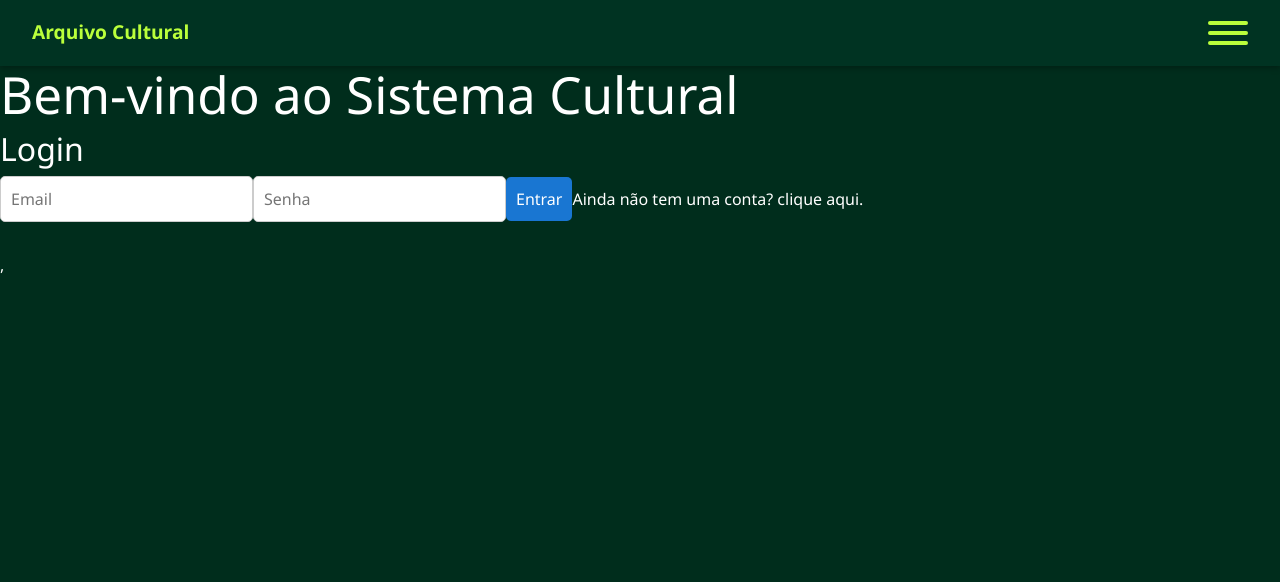
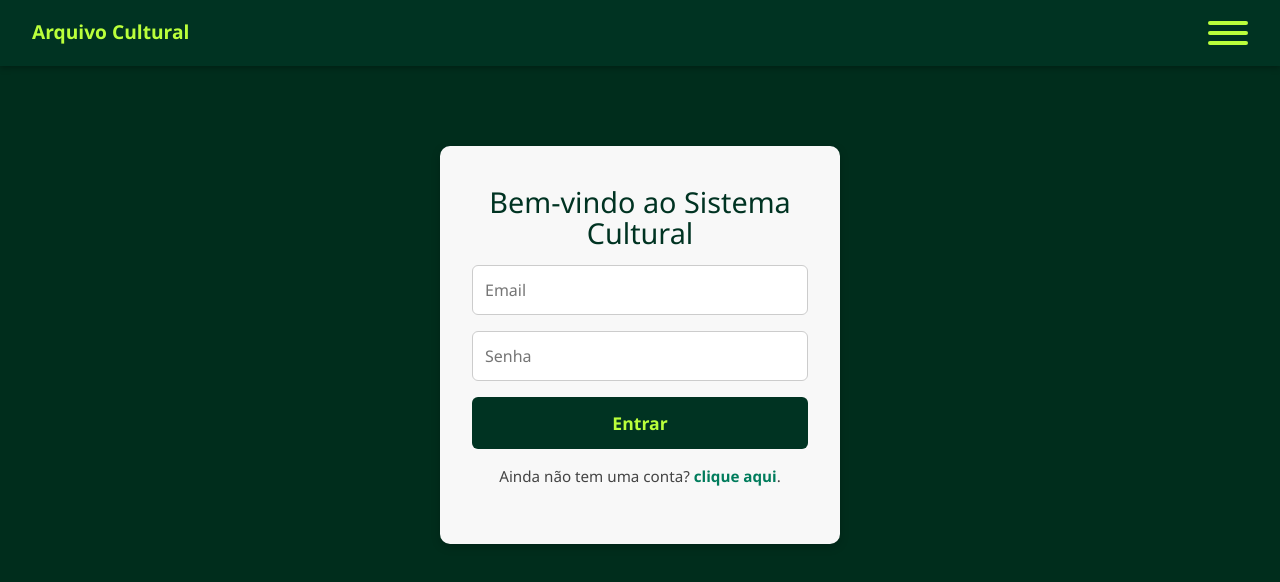
Before and after one commit to VitorHugodeOliv/Projeto_de_extensao, a React app in the folder frontend/: page /login in a window 1280 px wide. Shown: the top 582 px of the page. Built offline with nearby package versions, Linux system fonts and the light colour scheme; the HTML template or start-up script is replaced by a standard one.

Commit message:
mais css

```diff
--- a/frontend/src/components/Login.tsx
+++ b/frontend/src/components/Login.tsx
@@ -2,6 +2,7 @@ import React, { useState } from "react";
 import axios from "axios";
 import api from "../apis/apiAxios"
 import { useNavigate } from "react-router";
+import "./css/cssLogin.css"
 
 interface Props {
   setToken: (token: string | null) => void;
@@ -49,14 +50,29 @@ const Login: React.FC<Props> = ({ setToken }) => {
     navigate("/registro")
   }
 
-  return (
-    <div>
-      <h2>Login</h2>
-      <input type="email" placeholder="Email" value={email} onChange={e => setEmail(e.target.value)} />
-      <input type="password" placeholder="Senha" value={senha} onChange={e => setSenha(e.target.value)} />
+ return (
+    <div className="login-container">
+      <h1>Bem-vindo ao Sistema Cultural</h1>
+      <input
+        type="email"
+        placeholder="Email"
+        value={email}
+        onChange={e => setEmail(e.target.value)}
+      />
+      <input
+        type="password"
+        placeholder="Senha"
+        value={senha}
+        onChange={e => setSenha(e.target.value)}
+      />
+
       <button onClick={handleLogin}>Entrar</button>
-      <text onClick={handleRegister}>Ainda não tem uma conta? clique aqui.</text>
-      <p>{mensagem}</p>
+
+      <p className="register-link" onClick={handleRegister}>
+        Ainda não tem uma conta? <span>clique aqui</span>.
+      </p>
+
+      {mensagem && <p className="mensagem">{mensagem}</p>}
     </div>
   );
 };
--- a/frontend/src/components/Register.tsx
+++ b/frontend/src/components/Register.tsx
@@ -16,6 +16,7 @@ const Register: React.FC<Props> = ({ setToken }) => {
   const [apelido, setApelido] = useState("");
   const [areaArtistica, setAreaArtistica] = useState("");
   const [mensagem, setMensagem] = useState("");
+  const [isErro, setIsErro] = useState(false);
 
   const handleRegister = async () => {
     const emailRegex = /^[^\s@]+@[^\s@]+\.[^\s@]+$/;
@@ -47,9 +48,10 @@ const Register: React.FC<Props> = ({ setToken }) => {
       });
 
       setMensagem(res.data.message);
+      setIsErro(false);
 
-       const accessToken = res.data.access_token;
-       const refreshToken = res.data.refresh_token;
+      const accessToken = res.data.access_token;
+      const refreshToken = res.data.refresh_token;
 
 
       if (accessToken) {
@@ -63,6 +65,7 @@ const Register: React.FC<Props> = ({ setToken }) => {
       } else {
         setMensagem("Erro desconhecido");
       }
+      setIsErro(true);
     }
   };
 
@@ -115,7 +118,14 @@ const Register: React.FC<Props> = ({ setToken }) => {
       />
 
       <button onClick={handleRegister}>Cadastrar</button>
-      <p>{mensagem}</p>
+      {mensagem && (
+        <p
+          className={`show ${isErro ? "erro" : "sucesso"}`}
+        >
+          {isErro ? "✔️ " : "⚠️ "}
+          {mensagem}
+        </p>
+      )}
     </div>
   );
 };
--- /dev/null
+++ b/frontend/src/components/css/cssLogin.css
@@ -0,0 +1,90 @@
+.login-container {
+  max-width: 400px;
+  margin: 5rem auto;
+  background-color: #f8f8f8;
+  border-radius: 10px;
+  box-shadow: 0 3px 10px rgba(0, 0, 0, 0.2);
+  padding: 2.5rem 2rem;
+  color: #222;
+  text-align: center;
+}
+
+.login-container h1 {
+  color: #003322;
+  font-size: 1.8rem;
+  margin-bottom: 1rem;
+}
+
+.login-container h2 {
+  color: #005c3c;
+  font-size: 1.4rem;
+  margin-bottom: 1.5rem;
+}
+
+.login-container input {
+  width: 100%;
+  display: block;
+  margin-bottom: 1rem;
+  padding: 0.75rem;
+  border-radius: 6px;
+  border: 1px solid #ccc;
+  font-size: 1rem;
+  transition: border-color 0.2s ease, box-shadow 0.2s ease;
+}
+
+.login-container input:focus {
+  border-color: #00a86b;
+  box-shadow: 0 0 5px rgba(0, 168, 107, 0.4);
+  outline: none;
+}
+
+.login-container button {
+  width: 100%;
+  padding: 0.8rem;
+  font-size: 1.1rem;
+  font-weight: bold;
+  background-color: #003322;
+  color: #baff3b;
+  border: none;
+  border-radius: 6px;
+  cursor: pointer;
+  transition: background-color 0.3s ease, transform 0.2s ease;
+}
+
+.login-container button:hover {
+  background-color: #005c3c;
+  transform: scale(1.02);
+}
+
+.register-link {
+  margin-top: 1rem;
+  font-size: 0.95rem;
+  color: #444;
+  cursor: pointer;
+}
+
+.register-link span {
+  color: #007c5c;
+  font-weight: bold;
+}
+
+.register-link:hover span {
+  text-decoration: underline;
+}
+
+.mensagem {
+  margin-top: 1rem;
+  padding: 0.6rem;
+  border-radius: 6px;
+  background-color: #eef;
+  color: #003322;
+  font-weight: 500;
+  border: 1px solid #ccd;
+}
+
+@media (max-width: 500px) {
+  .login-container {
+    padding: 1.5rem;
+    margin: 2rem 1rem;
+  }
+}
--- a/frontend/src/components/css/cssRegister.css
+++ b/frontend/src/components/css/cssRegister.css
@@ -13,6 +13,40 @@
   color: #003322;
   margin-bottom: 2rem;
   font-size: 1.8rem;
+}
+
+.register-container p {
+  text-align: center;
+  margin-top: 1rem;
+  font-size: 0.95rem;
+  font-weight: 500;
+  padding: 0.6rem;
+  border-radius: 6px;
+  transition: all 0.3s ease;
+}
+
+.register-container p.sucesso {
+  color: #c00;
+  background-color: #e5ffe5;
+  border: 1px solid #c00;
+  box-shadow: 0 0 6px rgba(200, 0, 0, 0.3);
+}
+
+.register-container p.erro {
+  color: rgb(29, 141, 6);
+  background-color: #ffe5e5;
+  border: 1px solid rgb(0, 204, 10);
+  box-shadow: 0 0 6px rgba(135, 206, 3, 0.3);
+}
+
+.register-container p {
+  opacity: 0;
+  transform: translateY(10px);
+}
+
+.register-container p.show {
+  opacity: 1;
+  transform: translateY(0);
 }
 
 .register-container input {
--- a/frontend/src/routes/RotaLogin.tsx
+++ b/frontend/src/routes/RotaLogin.tsx
@@ -18,7 +18,6 @@ function RotaLogin () {
     <div>
       {!token && (
         <>
-          <h1>Bem-vindo ao Sistema Cultural</h1>
           <Login setToken={setToken} />
         </>
       )}
```
